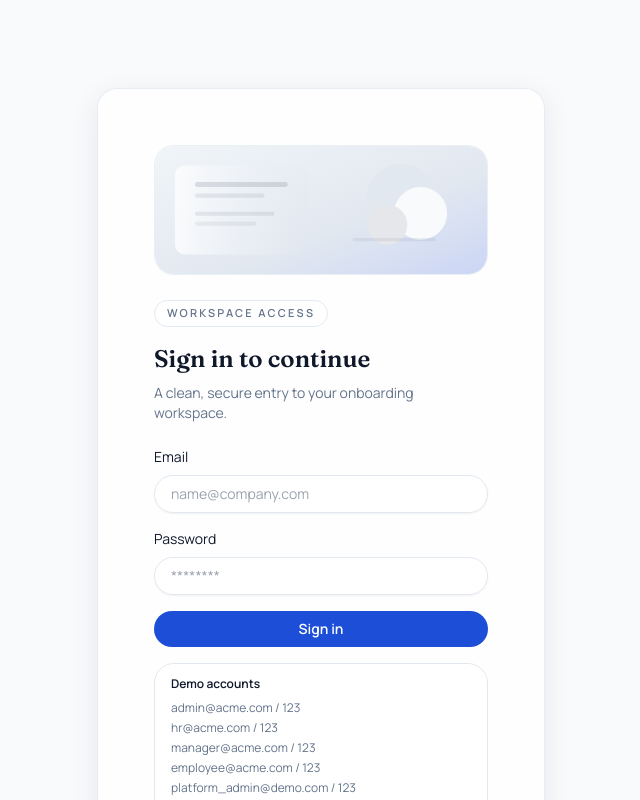
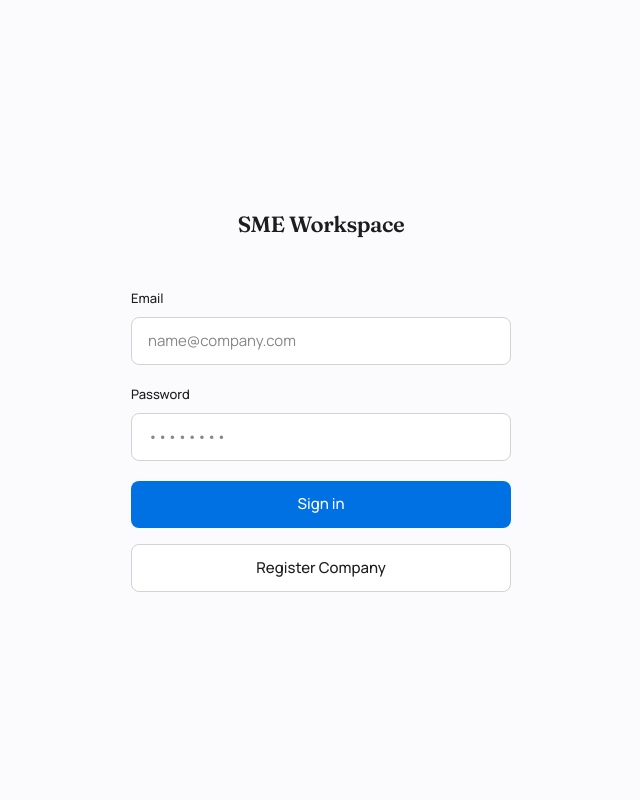
Before and after one commit to anhphan237/fe_sme, a React (Vite) app in the folder fe_sme/: page /login in a window 1280 px wide. Shown: the top 800 px of the page, without its empty margins (319-959 px from the left). Built offline with nearby package versions, Linux system fonts and the light colour scheme.

Commit message:
fix login

```diff
--- a/fe_sme/src/App.tsx
+++ b/fe_sme/src/App.tsx
@@ -2,6 +2,7 @@ import { QueryClient, QueryClientProvider } from '@tanstack/react-query'
 import { RouterProvider } from 'react-router-dom'
 import { router } from './router'
 import { ToastViewport } from './components/ui/Toast'
+import { AuthRehydrate } from './components/auth/AuthRehydrate'
 
 const queryClient = new QueryClient({
   defaultOptions: {
@@ -15,7 +16,9 @@ const queryClient = new QueryClient({
 function App() {
   return (
     <QueryClientProvider client={queryClient}>
-      <RouterProvider router={router} />
+      <AuthRehydrate>
+        <RouterProvider router={router} />
+      </AuthRehydrate>
       <ToastViewport />
     </QueryClientProvider>
   )
--- /dev/null
+++ b/fe_sme/src/components/auth/AuthRehydrate.tsx
@@ -0,0 +1,98 @@
+import { useEffect, useState, type ReactNode } from 'react'
+import { useAppStore } from '../../store/useAppStore'
+import { me } from '../../shared/api/auth'
+import type { User } from '../../shared/types'
+import { PageSkeleton } from '../ui/Skeleton'
+
+const AUTH_USER_KEY = 'auth_user'
+
+function parseStoredUser(raw: string | null): User | null {
+  if (!raw) return null
+  try {
+    const u = JSON.parse(raw) as unknown
+    if (!u || typeof u !== 'object' || !('id' in u) || !('email' in u)) return null
+    const user = u as User
+    return {
+      id: user.id,
+      name: user.name ?? '',
+      email: user.email,
+      roles: Array.isArray(user.roles) ? user.roles : ['EMPLOYEE'],
+      companyId: user.companyId ?? null,
+      department: user.department ?? '',
+      status: user.status ?? 'Active',
+      createdAt: user.createdAt ?? new Date().toISOString().slice(0, 10),
+    }
+  } catch {
+    return null
+  }
+}
+
+interface AuthRehydrateProps {
+  children: ReactNode
+}
+
+/**
+ * On mount: restore token + user from localStorage so reload keeps session.
+ * Optionally refreshes user via me() in background.
+ */
+export function AuthRehydrate({ children }: AuthRehydrateProps) {
+  const [rehydrated, setRehydrated] = useState(false)
+  const setToken = useAppStore((s) => s.setToken)
+  const setUser = useAppStore((s) => s.setUser)
+  const logout = useAppStore((s) => s.logout)
+
+  useEffect(() => {
+    const token =
+      typeof window !== 'undefined' ? window.localStorage.getItem('auth_token') : null
+    const storedUser =
+      typeof window !== 'undefined' ? localStorage.getItem(AUTH_USER_KEY) : null
+
+    if (!token) {
+      setRehydrated(true)
+      return
+    }
+
+    setToken(token)
+    const user = parseStoredUser(storedUser)
+    if (user) {
+      setUser(user)
+      setRehydrated(true)
+      // Refresh user from API in background
+      me()
+        .then(({ user: fresh }) => {
+          if (fresh && typeof window !== 'undefined') {
+            setUser(fresh)
+            window.localStorage.setItem(AUTH_USER_KEY, JSON.stringify(fresh))
+          }
+        })
+        .catch(() => {})
+      return
+    }
+
+    // No stored user (e.g. old session): must fetch me() before showing app
+    me()
+      .then(({ user: u }) => {
+        if (u) {
+          setUser(u)
+          if (typeof window !== 'undefined') {
+            window.localStorage.setItem(AUTH_USER_KEY, JSON.stringify(u))
+          }
+        }
+        setRehydrated(true)
+      })
+      .catch(() => {
+        logout()
+        setRehydrated(true)
+      })
+  }, [setToken, setUser, logout])
+
+  if (!rehydrated) {
+    return (
+      <div className="flex min-h-screen items-center justify-center">
+        <PageSkeleton />
+      </div>
+    )
+  }
+
+  return <>{children}</>
+}
--- a/fe_sme/src/layouts/AuthLayout.tsx
+++ b/fe_sme/src/layouts/AuthLayout.tsx
@@ -6,8 +6,8 @@ interface AuthLayoutProps {
 
 function AuthLayout({ children }: AuthLayoutProps) {
   return (
-    <div className="min-h-screen bg-slate-50">
-      <div className="min-h-screen px-6 py-12">{children}</div>
+    <div className="min-h-screen bg-[#fbfbfd]">
+      {children}
     </div>
   )
 }
--- a/fe_sme/src/pages/auth/Login.tsx
+++ b/fe_sme/src/pages/auth/Login.tsx
@@ -3,12 +3,9 @@ import { z } from 'zod'
 import { useForm } from 'react-hook-form'
 import { zodResolver } from '@hookform/resolvers/zod'
 import { useNavigate } from 'react-router-dom'
-import { Card } from '../../components/ui/Card'
-import { Button } from '../../components/ui/Button'
 import { useToast } from '../../components/ui/Toast'
 import { useAppStore } from '../../store/useAppStore'
 import { login } from '../../shared/api/auth'
-import loginHero from '../../assets/login-hero.svg'
 
 const schema = z.object({
   email: z.string().email(),
@@ -40,6 +37,7 @@ function Login() {
       setToken(response.token)
       if (typeof window !== 'undefined') {
         window.localStorage.setItem('auth_token', response.token)
+        window.localStorage.setItem('auth_user', JSON.stringify(response.user))
       }
       toast('Welcome back!')
       navigate('/dashboard', { replace: true })
@@ -57,107 +55,95 @@ function Login() {
   }
 
   return (
-    <div className="relative flex min-h-[85vh] items-center justify-center overflow-hidden px-4 py-10">
-      <div className="pointer-events-none absolute inset-0 -z-10">
-        <div className="absolute -top-24 left-1/2 h-72 w-72 -translate-x-1/2 rounded-full bg-slate-200/70 blur-3xl" />
-        <div className="absolute bottom-0 right-12 h-56 w-56 rounded-full bg-slate-300/50 blur-3xl" />
-        <div className="absolute inset-0 bg-[radial-gradient(circle_at_top,rgba(15,23,42,0.06),transparent_55%)]" />
-      </div>
-      <Card className="w-full max-w-md border border-stroke/80 bg-white/80 shadow-[0_20px_50px_-30px_rgba(15,23,42,0.45)] backdrop-blur">
-        <div className="px-6 py-8 sm:px-8">
-          <div className="mb-6 overflow-hidden rounded-2xl border border-stroke/70 bg-white/70">
-            <img
-              src={loginHero}
-              alt="Minimal workspace illustration"
-              className="h-32 w-full object-cover"
-              loading="lazy"
-            />
-          </div>
-          <div className="inline-flex items-center rounded-full border border-stroke bg-white/70 px-3 py-1 text-[11px] font-semibold uppercase tracking-[0.2em] text-muted">
-            Workspace access
-          </div>
-          <h1 className="mt-4 text-2xl font-semibold text-ink">
-            Sign in to continue
+    <div className="flex min-h-screen flex-col items-center justify-center px-5 py-16 sm:px-8">
+      <div className="w-full max-w-[380px]">
+        {/* Title */}
+        <div className="text-center">
+          <h1 className="text-[1.375rem] font-semibold tracking-[-0.02em] text-[#1d1d1f]">
+            SME Workspace
           </h1>
-          <p className="mt-2 text-sm text-muted">
-            A clean, secure entry to your onboarding workspace.
-          </p>
+        </div>
+
+        {/* Form */}
+        <div className="mt-12">
           <form
-            className="mt-6 space-y-4"
+            className="space-y-5"
             onSubmit={handleSubmit(onSubmit, onError)}
             noValidate
           >
             {submitError && (
-              <div className="rounded-2xl border border-red-200 bg-red-50 px-4 py-2 text-sm text-red-600">
+              <div
+                className="rounded-lg bg-[#fff5f5] px-4 py-3 text-[13px] text-[#c53030]"
+                role="alert"
+              >
                 {submitError}
               </div>
             )}
-            <label className="grid gap-2 text-sm text-ink">
-              Email
+
+            <div>
+              <label
+                htmlFor="email"
+                className="mb-2 block text-[13px] font-medium text-[#1d1d1f]"
+              >
+                Email
+              </label>
               <input
-                className="rounded-2xl border border-stroke bg-white/70 px-4 py-2 text-sm text-ink shadow-sm transition focus:border-slate-400 focus:outline-none focus:ring-4 focus:ring-slate-200/60"
+                id="email"
+                type="email"
+                autoComplete="email"
                 placeholder="name@company.com"
+                className="w-full rounded-lg border border-[#d2d2d7] bg-white px-4 py-3 text-[15px] text-[#1d1d1f] placeholder:text-[#86868b] transition-colors focus:border-[#0071e3] focus:outline-none focus:ring-2 focus:ring-[#0071e3]/20"
                 {...register('email')}
               />
               {errors.email && (
-                <span className="text-xs text-red-500">
+                <p className="mt-1.5 text-[12px] text-[#c53030]">
                   {errors.email.message}
-                </span>
+                </p>
               )}
-            </label>
-            <label className="grid gap-2 text-sm text-ink">
-              Password
+            </div>
+
+            <div>
+              <label
+                htmlFor="password"
+                className="mb-2 block text-[13px] font-medium text-[#1d1d1f]"
+              >
+                Password
+              </label>
               <input
+                id="password"
                 type="password"
-                className="rounded-2xl border border-stroke bg-white/70 px-4 py-2 text-sm text-ink shadow-sm transition focus:border-slate-400 focus:outline-none focus:ring-4 focus:ring-slate-200/60"
-                placeholder="********"
+                autoComplete="current-password"
+                placeholder="••••••••"
+                className="w-full rounded-lg border border-[#d2d2d7] bg-white px-4 py-3 text-[15px] text-[#1d1d1f] placeholder:text-[#86868b] transition-colors focus:border-[#0071e3] focus:outline-none focus:ring-2 focus:ring-[#0071e3]/20"
                 {...register('password')}
               />
               {errors.password && (
-                <span className="text-xs text-red-500">
+                <p className="mt-1.5 text-[12px] text-[#c53030]">
                   {errors.password.message}
-                </span>
+                </p>
               )}
-            </label>
-            <Button
-              variant="primary"
+            </div>
+
+            <button
               type="submit"
               disabled={isSubmitting}
-              className="w-full rounded-full"
+              className="mt-6 w-full rounded-lg bg-[#0071e3] py-3 text-[15px] font-medium text-white transition-colors hover:bg-[#0077ed] disabled:opacity-50"
             >
-              Sign in
-            </Button>
+              {isSubmitting ? 'Signing in…' : 'Sign in'}
+            </button>
           </form>
-          <div className="mt-4 rounded-2xl border border-stroke bg-white/70 px-4 py-3 text-xs text-muted">
-            <p className="font-semibold text-ink">Demo accounts</p>
-            <div className="mt-2 grid gap-1">
-              <p>admin@acme.com / 123</p>
-              <p>hr@acme.com / 123</p>
-              <p>manager@acme.com / 123</p>
-              <p>employee@acme.com / 123</p>
-              <p>platform_admin@demo.com / 123</p>
-              <p>platform_manager@demo.com / 123</p>
-              <p>platform_staff@demo.com / 123</p>
-            </div>
-          </div>
-          <div className="mt-6 space-y-2 text-sm text-muted">
+
+          <div className="mt-4">
             <button
-              className="text-sm font-semibold text-ink underline-offset-4 transition hover:underline"
+              type="button"
+              className="w-full rounded-lg border border-[#d2d2d7] bg-white py-3 text-[15px] font-medium text-[#1d1d1f] transition-colors hover:bg-[#f5f5f7]"
               onClick={() => navigate('/register-company')}
             >
-              Register company (HR)
+              Register Company
             </button>
-            <p>
-              Accept invite? Use the link you received or open
-              <span className="font-semibold text-ink">
-                {' '}
-                /invite/accept?token=
-              </span>
-              .
-            </p>
           </div>
         </div>
-      </Card>
+      </div>
     </div>
   )
 }
--- a/fe_sme/src/pages/auth/RegisterCompany.tsx
+++ b/fe_sme/src/pages/auth/RegisterCompany.tsx
@@ -67,6 +67,7 @@ function RegisterCompany() {
     setToken(token)
     if (typeof window !== 'undefined') {
       window.localStorage.setItem('auth_token', token)
+      window.localStorage.setItem('auth_user', JSON.stringify(user))
     }
     navigate('/dashboard')
   }
--- a/fe_sme/src/shared/api/auth.ts
+++ b/fe_sme/src/shared/api/auth.ts
@@ -1,5 +1,5 @@
 import { fetchJson } from './client'
-import { gatewayRequest, useGateway } from './gateway'
+import { gatewayRequest, isGatewayEnabled, useGateway } from './gateway'
 import type { Role, User } from '../types'
 
 export interface LoginPayload {
@@ -102,8 +102,9 @@ export async function logout() {
   return fetchJson<{ ok: boolean }>('/api/logout', { method: 'POST' })
 }
 
+/** Get current user. Safe to call from useEffect (uses isGatewayEnabled, not useGateway). */
 export async function me() {
-  if (useGateway()) {
+  if (isGatewayEnabled()) {
     const res = await gatewayRequest<Record<string, never>, any>(
       'com.sme.identity.user.me',
       {},
--- a/fe_sme/src/shared/api/gateway.ts
+++ b/fe_sme/src/shared/api/gateway.ts
@@ -92,7 +92,12 @@ export async function gatewayRequest<TReq = unknown, TRes = unknown>(
   return (data !== undefined ? data : json) as TRes
 }
 
+/** Check if real API (gateway) should be used. Safe to call outside React (e.g. in useEffect). */
+export function isGatewayEnabled(): boolean {
+  return Boolean(BASE_URL) || (typeof import.meta !== 'undefined' && (import.meta as any).env?.DEV === true)
+}
+
 /** Check if real API (gateway) should be used. In dev with proxy, BASE_URL can be empty. */
 export function useGateway(): boolean {
-  return Boolean(BASE_URL) || (typeof import.meta !== 'undefined' && import.meta.env?.DEV === true)
+  return isGatewayEnabled()
 }
--- a/fe_sme/src/store/useAppStore.ts
+++ b/fe_sme/src/store/useAppStore.ts
@@ -21,6 +21,7 @@ export const useAppStore = create<AppState>((set) => ({
   logout: () => {
     if (typeof window !== 'undefined') {
       window.localStorage.removeItem('auth_token')
+      window.localStorage.removeItem('auth_user')
     }
     set({
       currentTenant: null,
```
